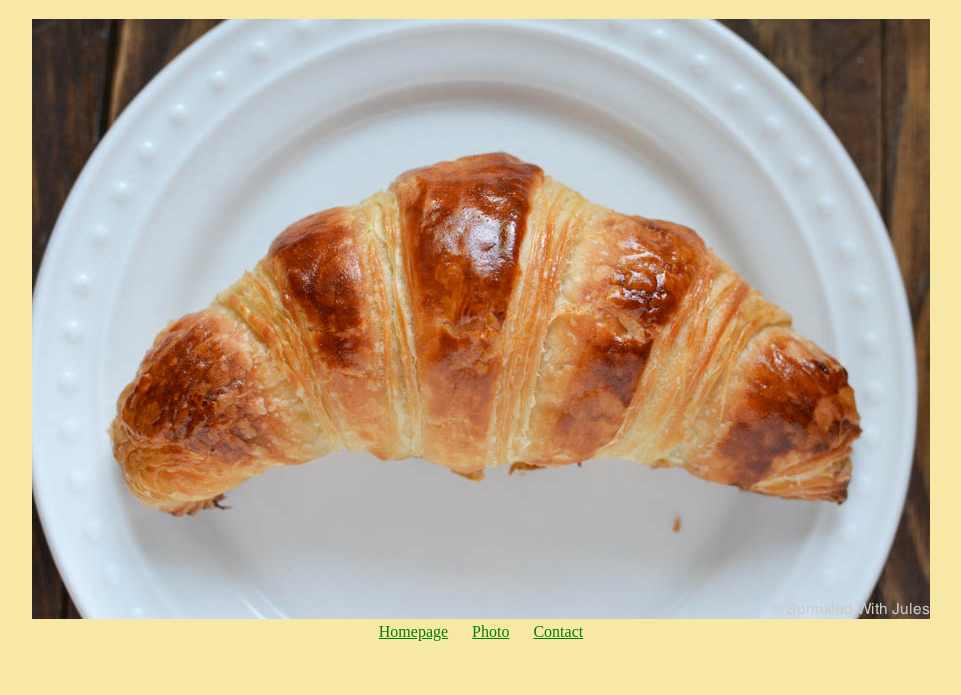
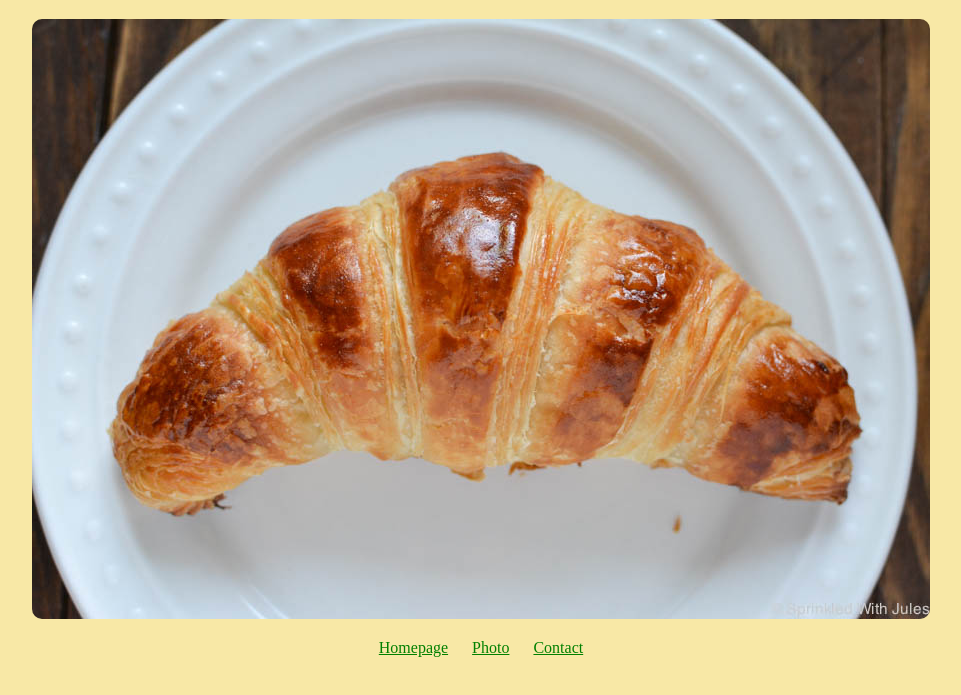
Before and after one commit to Zahra-Bens/croissant, a plain HTML site: page photo.html in a window 1280 px wide. Shown: the part 63-758 px from the top of the page, without its empty margins (159-1120 px from the left). Drawn offline with Linux system fonts and the light colour scheme.

Commit message:
styled photo

```diff
--- a/css/styles.css
+++ b/css/styles.css
@@ -16,6 +16,12 @@ footer {
   text-align: center;
 }
 footer a {
-  color: green;
+  color: green !important;
   margin: 0 10px;
 }
+.croissant-photo {
+  max-width: 100%;
+  border-radius: 10px;
+  margin: 20px auto;
+  display: block;
+}
--- a/photo.html
+++ b/photo.html
@@ -3,12 +3,17 @@
   <head>
     <meta charset="UTF-8" />
     <meta name="viewport" content="width=device-width, initial-scale=1.0" />
-    <link rel="stylesheet" href="css/styles.css" />
+    <link rel="stylesheet" href="/css/styles.css" />
     <title>Photo</title>
   </head>
   <body>
     <h1>🥐 A picture of a croissant</h1>
-    <img src="/image/croissant.jpg" target="_blank" />
+    <img
+      src="/image/croissant.jpg"
+      target="_blank"
+      alt="image of croissant"
+      class="croissant-photo"
+    />
     <footer>
       <a href="/" title="home">Homepage</a>
       <a href="photo.html" title="Croissant photo">Photo</a>
```
